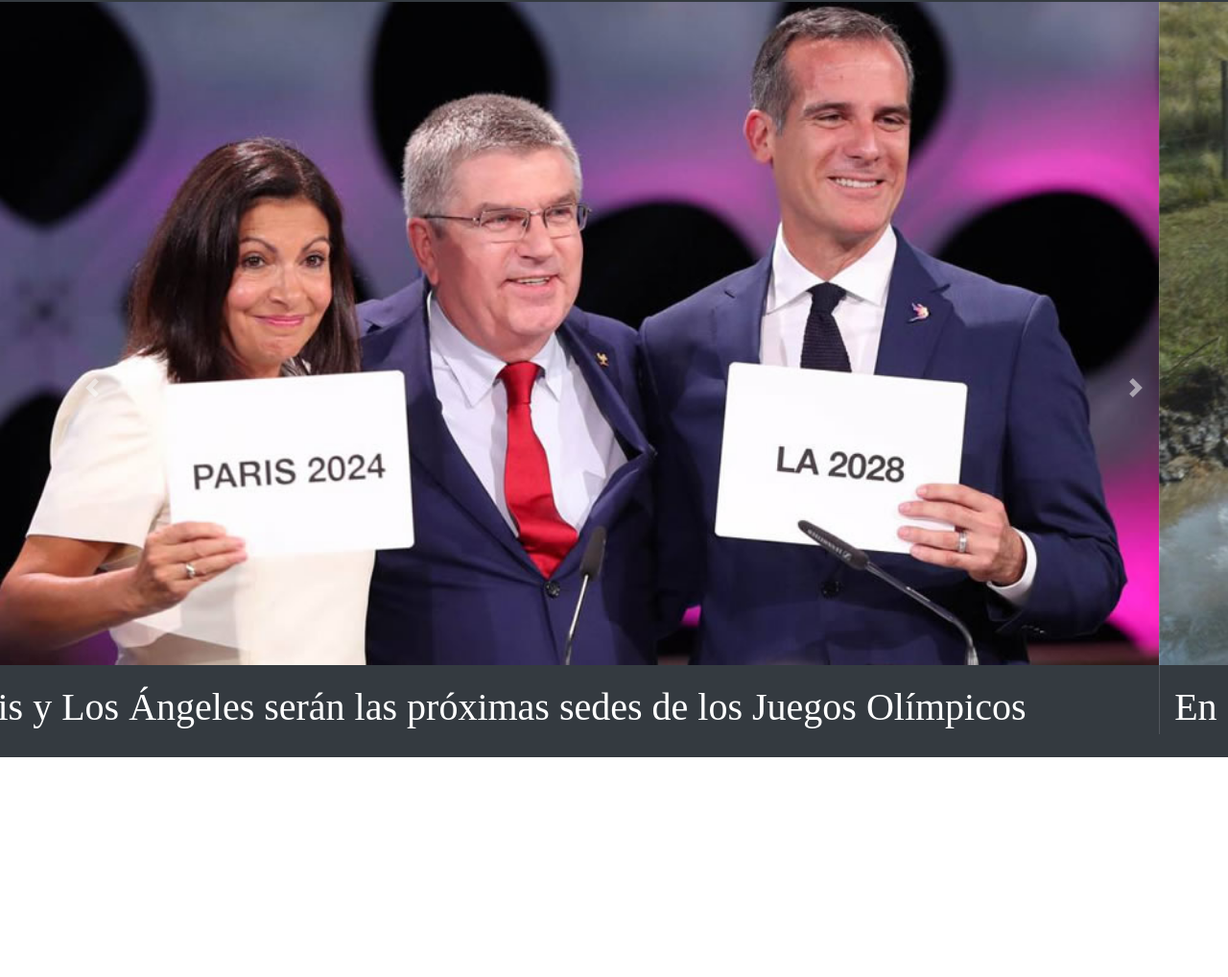
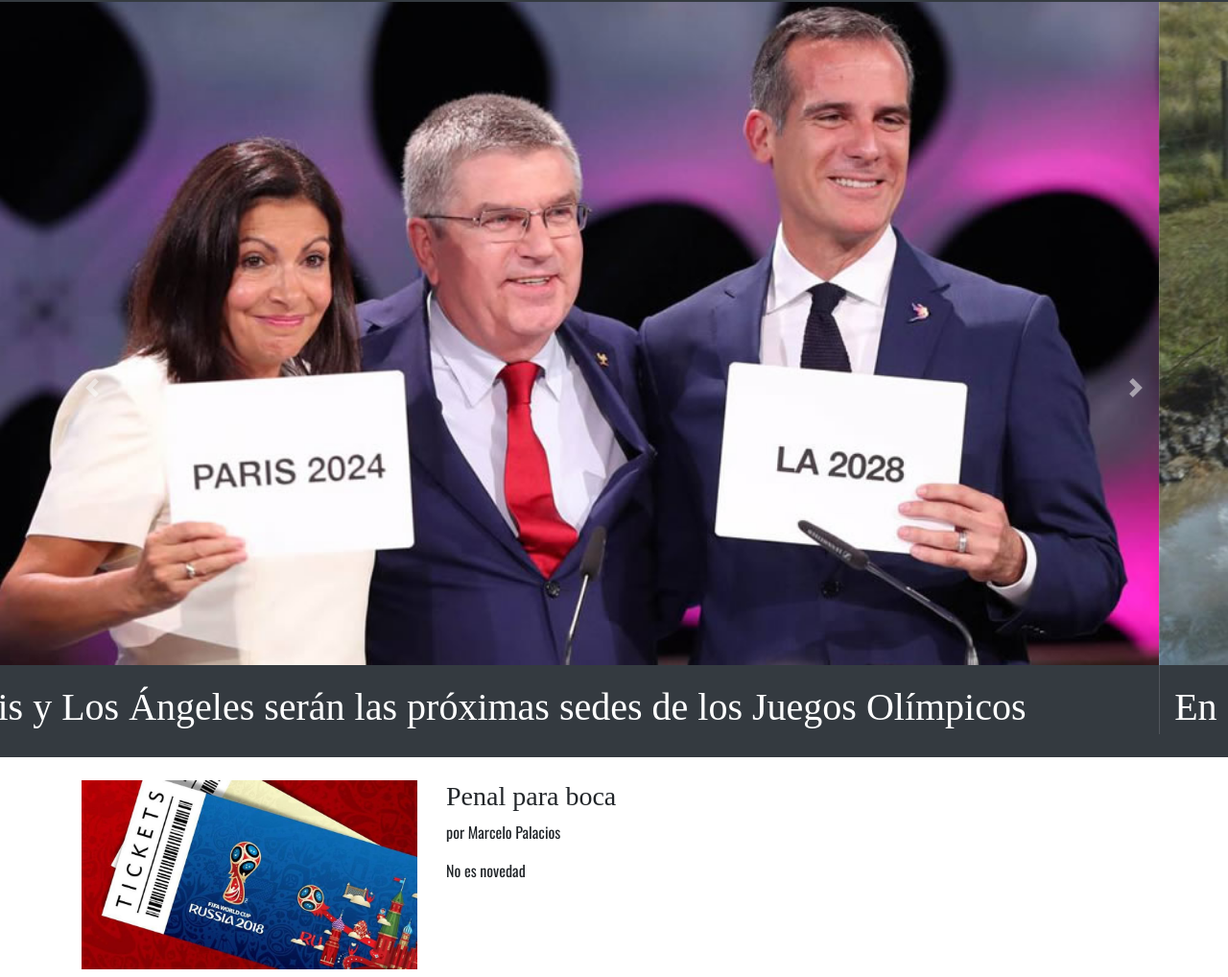
Before and after one commit to feno73/JAVASCRIPT.1WORKSHOP, a website: page docs/index.html in a window 1280 px wide. Shown: the part 67-1085 px from the top of the page at 96% size. Before the commit the page ends 872 px from the top, so only its background shows below. Drawn offline with nearby package versions, Linux system fonts and the light colour scheme.

Commit message:
Creando clase noticia

```diff
--- a/docs/index.html
+++ b/docs/index.html
@@ -120,5 +120,16 @@
     <script src="https://code.jquery.com/jquery-3.4.1.slim.min.js" integrity="sha384-J6qa4849blE2+poT4WnyKhv5vZF5SrPo0iEjwBvKU7imGFAV0wwj1yYfoRSJoZ+n" crossorigin="anonymous"></script>
     <script src="https://cdn.jsdelivr.net/npm/popper.js@1.16.0/dist/umd/popper.min.js" integrity="sha384-Q6E9RHvbIyZFJoft+2mJbHaEWldlvI9IOYy5n3zV9zzTtmI3UksdQRVvoxMfooAo" crossorigin="anonymous"></script>
     <script src="https://stackpath.bootstrapcdn.com/bootstrap/4.4.1/js/bootstrap.min.js" integrity="sha384-wfSDF2E50Y2D1uUdj0O3uMBJnjuUD4Ih7YwaYd1iqfktj0Uod8GCExl3Og8ifwB6" crossorigin="anonymous"></script>
+    <script src="noticia.class.js"></script>
+    <script>
+      /*
+      fetch("noticias.json").then( rta =>  rta.json() )
+        .then(
+          NuevaNoticia => NuevaNoticia.map(({titulo, autor, detalle, imagen}) => new Noticia (titulo, autor, detalle, imagen))
+        )
+      */
+     const NuevaNoticia = new Noticia("Penal para boca", "Marcelo Palacios", "No es novedad", "img/tickets-rusia-mundial.jpg")
+     NuevaNoticia.Mostrar()
+    </script>
   </body>
 </html>
--- a/docs/noticias.class.js
+++ b/docs/noticia.class.js
@@ -1,4 +1,4 @@
-class Noticias{
+class Noticia{
 
     constructor(t, a, d, i){
         this.titulo = t
@@ -8,8 +8,8 @@
     }
 
     Mostrar(){
-        const ficha = doument.createElement("article")
-        ficha.classList.add("row noticia")
+        const ficha = document.createElement("article")
+        ficha.classList.add("row", "noticia")
         ficha.innerHTML =   `<div class="col-12 col-md-3 col-lg-4 noticia-img py-2">
                                 <img src=${this.imagen} class="img-fluid" alt="">
                              </div>
@@ -19,6 +19,8 @@
                                 <p>por ${this.autor}</p>
                                 <p>${this.detalle}</p>
                             </div>`
+
+                            document.querySelector(".container").appendChild(ficha)
     }
 
 }
```
